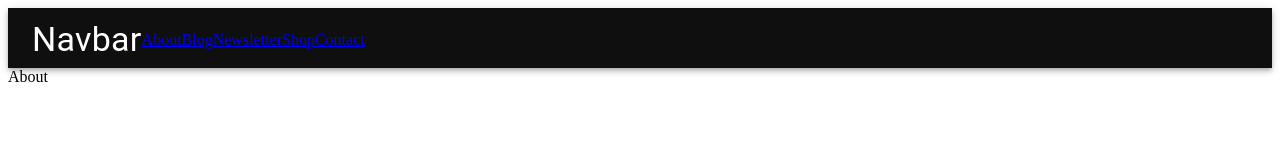
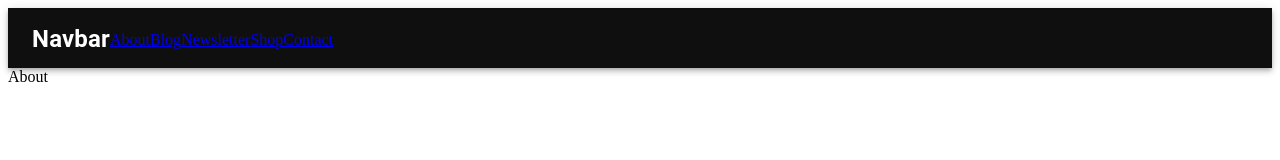
Before and after one commit to fs1g17/fs1g17.github.io, a React (Create React App) app: page / in a window 1280 px wide. Shown: the top 160 px of the page. Built offline with nearby package versions, Linux system fonts and the light colour scheme.

Commit message:
Update theme
Update theme to include typography as per the design spec.

```diff
--- a/src/App.tsx
+++ b/src/App.tsx
@@ -1,30 +1,15 @@
-import React from 'react';
-import { BrowserRouter } from "react-router-dom";
+import React from "react";
 import { BrowserRouter as Router, Routes, Route } from "react-router-dom";
 
-import { ThemeProvider, createTheme } from '@mui/material/styles';
+import { ThemeProvider } from "@mui/material/styles";
 
-import { Navbar } from './components';
-import About from './screens/About/About';
-import Blog from './screens/Blog/Blog';
-import Contact from './screens/Contact/Contact';
-import Newsletter from './screens/Newsletter/Newsletter';
-import Shop from './screens/Shop/Shop';
-
-const theme = createTheme({
-  palette: {
-    primary: {
-      main: '#0F0F0F',
-      light: '#353535',
-      dark: '#000000',
-    },
-    secondary: {
-      main: '#E9052F',
-      light: '#FF5759',
-      dark: '#AE0008'
-    }
-  }
-})
+import { theme } from "./Theme";
+import { Navbar } from "./components";
+import About from "./screens/About/About";
+import Blog from "./screens/Blog/Blog";
+import Contact from "./screens/Contact/Contact";
+import Newsletter from "./screens/Newsletter/Newsletter";
+import Shop from "./screens/Shop/Shop";
 
 function App() {
   return (
@@ -41,6 +26,6 @@ function App() {
       </Router>
     </ThemeProvider>
   );
-};
+}
 
 export default App;
--- /dev/null
+++ b/src/Theme.tsx
@@ -0,0 +1,119 @@
+import React from "react";
+
+import { createTheme } from "@mui/material/styles";
+
+declare module "@mui/material/styles" {
+  interface TypographyVariants {
+    large: React.CSSProperties;
+    medeium: React.CSSProperties;
+    caption: React.CSSProperties;
+    normal: React.CSSProperties;
+    small: React.CSSProperties;
+
+    largeSemibold: React.CSSProperties;
+    medeiumSemibold: React.CSSProperties;
+    captionSemibold: React.CSSProperties;
+    normalSemibold: React.CSSProperties;
+    smallSemibold: React.CSSProperties;
+  }
+
+  interface TypographyVariantsOptions {
+    large?: React.CSSProperties;
+    medeium?: React.CSSProperties;
+    caption?: React.CSSProperties;
+    normal?: React.CSSProperties;
+    small?: React.CSSProperties;
+
+    largeSemibold?: React.CSSProperties;
+    medeiumSemibold?: React.CSSProperties;
+    captionSemibold?: React.CSSProperties;
+    normalSemibold?: React.CSSProperties;
+    smallSemibold?: React.CSSProperties;
+  }
+}
+
+declare module "@mui/material/Typography" {
+  interface TypographyPropsVariantOverrides {
+    large: true;
+    medeium: true;
+    caption: true;
+    normal: true;
+    small: true;
+
+    largeSemibold: true;
+    medeiumSemibold: true;
+    captionSemibold: true;
+    normalSemibold: true;
+    smallSemibold: true;
+  }
+}
+
+export const theme = createTheme({
+  typography: {
+    h1: {
+      fontSize: 80,
+      fontWeight: "bold",
+    },
+    h2: {
+      fontSize: 60,
+      fontWeight: "bold",
+    },
+    h3: {
+      fontSize: 30,
+      fontWeight: "bold",
+    },
+    h4: {
+      fontSize: 24,
+      fontWeight: "bold",
+    },
+    large: {
+      fontSize: 24,
+    },
+    medeium: {
+      fontSize: 20,
+    },
+    caption: {
+      fontSize: 18,
+      textTransform: "uppercase",
+    },
+    normal: {
+      fontSize: 16,
+    },
+    small: {
+      fontSize: 12,
+    },
+    largeSemibold: {
+      fontSize: 24,
+      fontWeight: "medium",
+    },
+    medeiumSemibold: {
+      fontSize: 20,
+      fontWeight: "medium",
+    },
+    captionSemibold: {
+      fontSize: 18,
+      fontWeight: "medium",
+      textTransform: "uppercase",
+    },
+    normalSemibold: {
+      fontSize: 16,
+      fontWeight: "medium",
+    },
+    smallSemibold: {
+      fontSize: 12,
+      fontWeight: "medium",
+    },
+  },
+  palette: {
+    primary: {
+      main: "#0F0F0F",
+      light: "#353535",
+      dark: "#000000",
+    },
+    secondary: {
+      main: "#E9052F",
+      light: "#FF5759",
+      dark: "#AE0008",
+    },
+  },
+});
```
